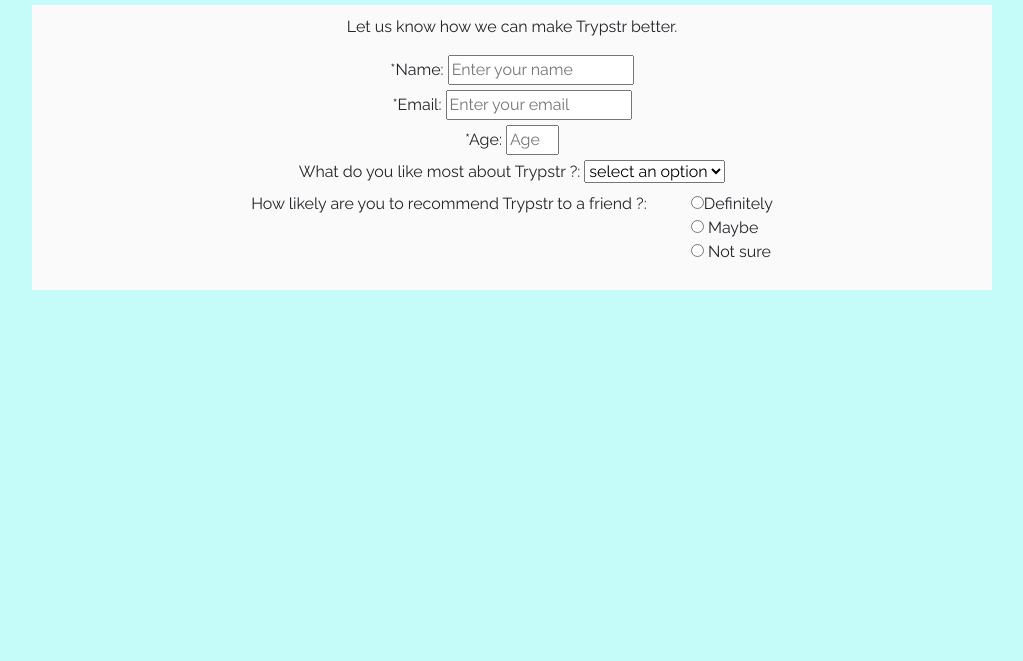
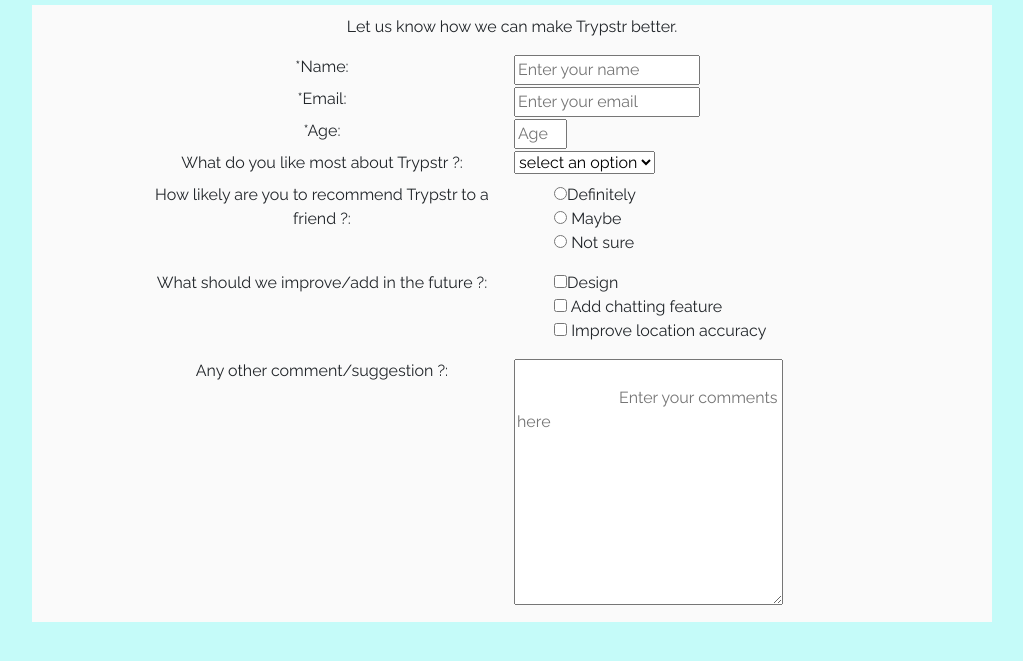
Before and after one commit to bexis13/Survey-form, a plain HTML site: page index.html in a window 1280 px wide. Shown: the part 51-712 px from the top of the page, without its empty margins (128-1151 px from the left). Drawn offline with nearby package versions, Linux system fonts and the light colour scheme.

Commit message:
add proper vertical align for entire page and add place for comments and suggestions

```diff
--- a/index.css
+++ b/index.css
@@ -15,14 +15,16 @@
 .labels{
   display: inline-block;
   vertical-align: top;
+  width: 40%;
 }
 
 .right-column{
   display: inline-block;
   text-align: left;
+   width: 40%;
 }
 
-.radio-list{
+.list{
   list-style : none;
 
 }
--- a/index.html
+++ b/index.html
@@ -14,20 +14,35 @@
             <form id="survey-form" method="GET" action="#">
 
                 <div>
+                    <div class="labels">
                          <label id="name-label" for="name"> *Name:  </label>
+                    </div>
+                    <div class ="right-column">
                         <input type="text" name="name" id="name" placeholder="Enter your name" required>
                     </div>
+                </div>
                 <div>
+                     <div class="labels">
                          <label id="email-label" for="email"> *Email:  </label>
+                    </div>
+                    <div class ="right-column">
                         <input type="email" name="email" id="email" placeholder="Enter your email" required>
                     </div>
+                </div>
                 <div>
+                     <div class="labels">
                          <label id="number-label" for="age"> *Age:  </label>
+                    </div>
+                    <div class ="right-column">
                         <input type="number" name="age" id="number" placeholder="Age" required
                         min="6" max="11">
                     </div>
+                </div>
                 <div>
+                     <div class="labels">
                           <label id="dropdown" for="dropdown"> What do you like most about Trypstr ?:  </label>
+                    </div>
+                    <div class ="right-column">
                         <select>
                             <option selected> select an option </option>
                             <option>How it looks</option>
@@ -36,16 +51,38 @@
                             <option>It's free</option>
                          </select>
                     </div>
+                </div>
                 <div>
                     <div class="labels">
                         <label for="radio"> How likely are you to recommend Trypstr to a friend ?:  </label>
                     </div>
                      <div class ="right-column">
-                         <ul class="radio-list">
-                             <li> <input type="radio" value="Definitely">Definitely</li>
-                             <li><input type="radio" value="Maybe"> Maybe</li>
-                             <li><input type="radio" value="Not sure"> Not sure</li>
+                         <ul class="list">
+                             <li> <input type="radio" name="recommend" value="Definitely">Definitely</li>
+                             <li><input type="radio" name="recommend" value="Maybe"> Maybe</li>
+                             <li><input type="radio" name="recommend" value="Not sure"> Not sure</li>
                          </ul>
+                     </div>
+                </div>
+                <div>
+                    <div class="labels">
+                        <label for="radio"> What should we improve/add in the future ?:  </label>
+                    </div>
+                    <div class ="right-column">
+                         <ul class="list">
+                             <li> <input type="checkbox" value="Design">Design</li>
+                             <li><input type="checkbox" value="chatting"> Add chatting feature</li>
+                             <li><input type="checkbox" value="location"> Improve location accuracy</li>
+                         </ul>
+                     </div>
+                </div>
+                <div>
+                     <div class="labels">
+                        <label for="radio"> Any other comment/suggestion ?:  </label>
+                    </div>
+                    <div class ="right-column">
+                         <textarea name="" id="" cols="30" rows="10" placeholder="
+                         Enter your comments here"></textarea>
                     </div>
                 </div>
             </form>
```
Lines whose indentation alone changed are shown as unchanged.
